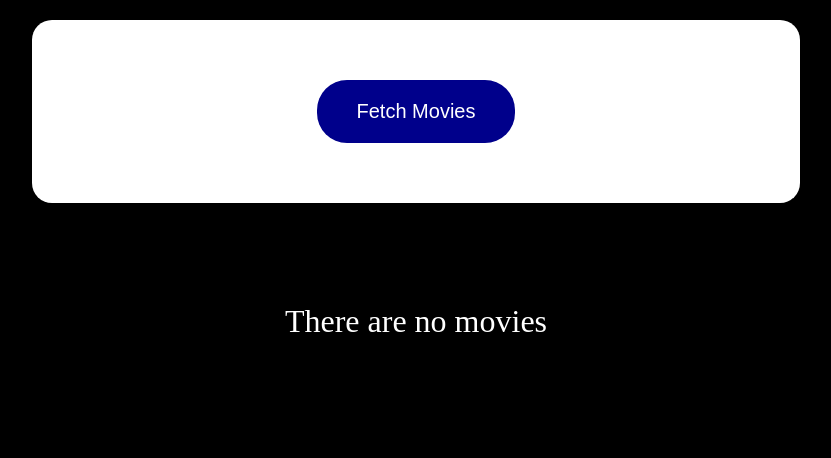
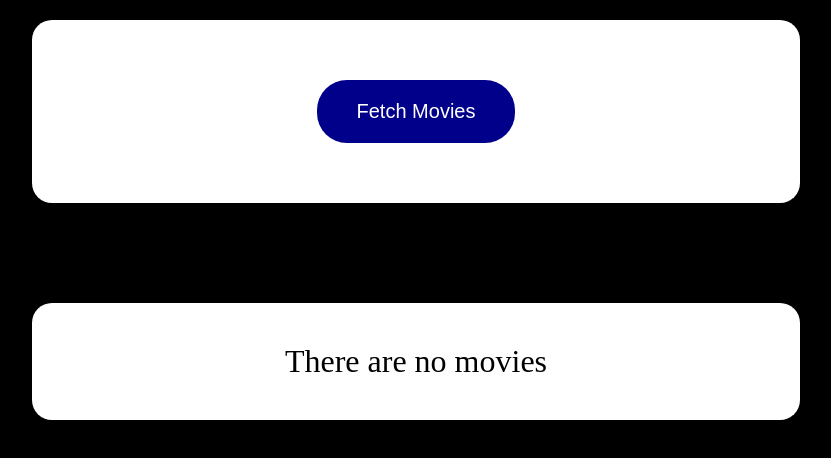
Before and after one commit to Megabite1997/Star-Wars-api, a React (Create React App) app: page / in a window 1280 px wide. Shown: the top 458 px of the page, without its empty margins (224-1055 px from the left). Built offline with nearby package versions, Linux system fonts and the light colour scheme.

Commit message:
💄 Beautify for 'no movies'

```diff
--- a/src/App.css
+++ b/src/App.css
@@ -19,8 +19,10 @@
 
 .loading,
 .no-movies {
-  color: white;
+  background-color: white;
+  padding: 40px 0;
   margin: 100px 20%;
   text-align: center;
   font-size: 32px;
+  border-radius: 20px;
 }
--- a/src/App.tsx
+++ b/src/App.tsx
@@ -75,7 +75,9 @@ function App() {
       </section>
       <section>
         {!isLoading && movies.length > 0 && <MovieList movies={movies} />}
-        {movies.length < 1 && <p className="no-movies">There are no movies</p>}
+        {!isLoading && movies.length === 0 && (
+          <p className="no-movies">There are no movies</p>
+        )}
         {isLoading && <p className="loading">Loading...</p>}
       </section>
     </div>
```
